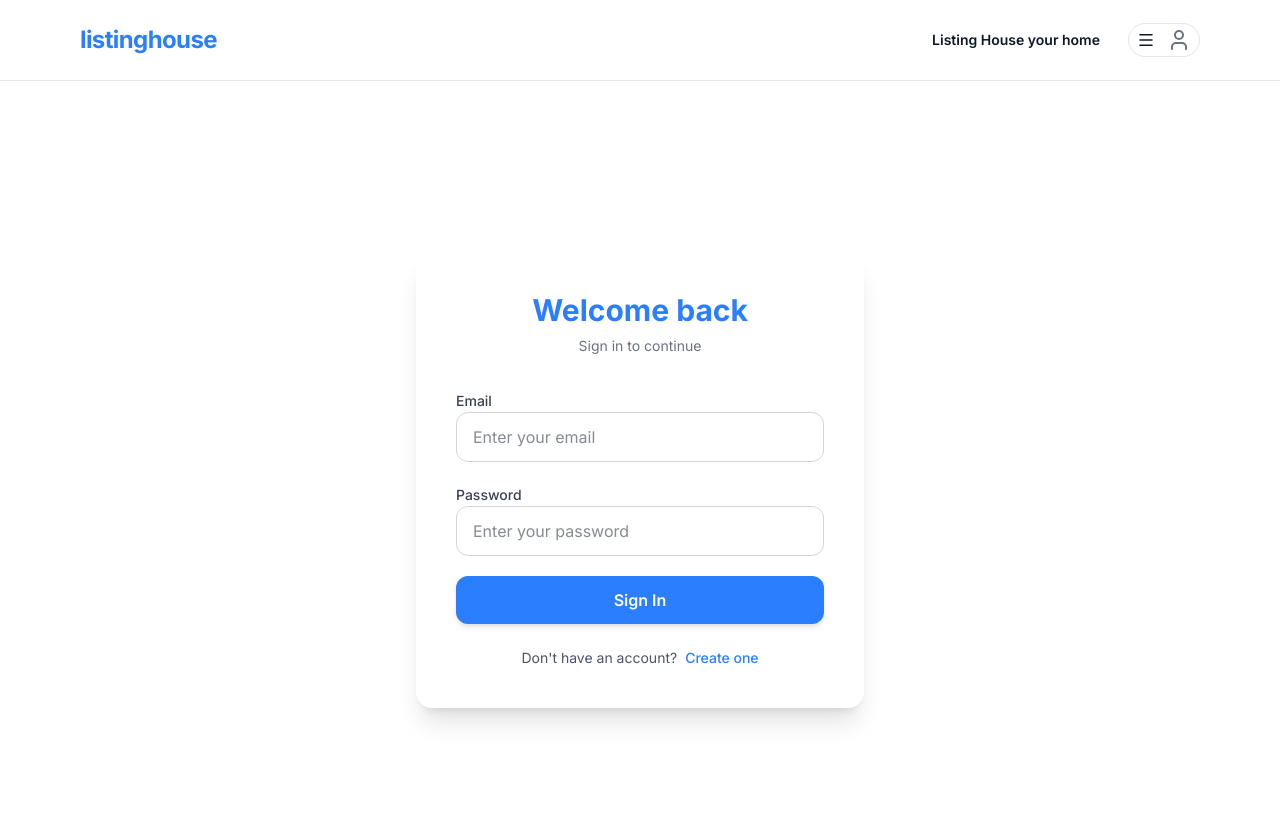
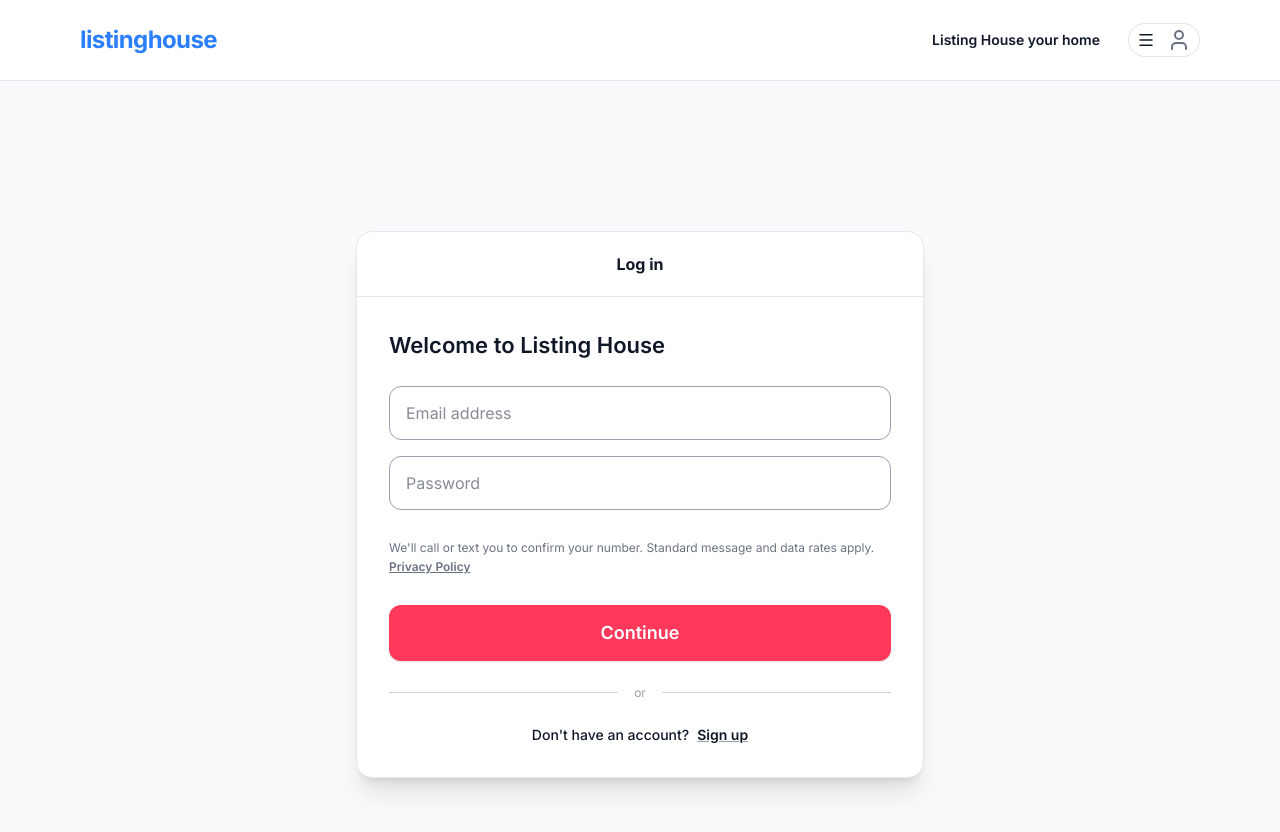
Before and after one commit to Het-Rasadiya-Opash/Final-Project-MERN, a React (Vite) app in the folder Frontend/: page /auth in a window 1280 px wide. Shown: the top 832 px of the page. Built offline with nearby package versions, Linux system fonts and the light colour scheme.

Commit message:
AuthPage in Some ui changes

```diff
--- a/Frontend/src/pages/AuthPage.tsx
+++ b/Frontend/src/pages/AuthPage.tsx
@@ -41,96 +41,101 @@
   };
 
   return (
-  <div className="min-h-screen flex items-center justify-center  px-4">
-    <div className="w-full max-w-md bg-white rounded-2xl shadow-xl p-8 sm:p-10">
+    <div className="min-h-screen flex items-center justify-center bg-gray-50 px-4 py-12 pt-24">
+      <div className="w-full max-w-142 bg-white rounded-2xl shadow-xl border border-gray-200 overflow-hidden">
 
-      <div className="mb-8 text-center">
-        <h2 className="text-3xl font-bold text-blue-500">
-          {isRegister ? "Create your account" : "Welcome back"}
-        </h2>
-        <p className="text-gray-500 text-sm mt-2">
-          {isRegister
-            ? "Sign up to start booking amazing stays"
-            : "Sign in to continue"}
-        </p>
+        {/* Header */}
+        <div className="border-b border-gray-200 px-6 py-5 text-center font-bold text-gray-900 text-base">
+          {isRegister ? "Sign up" : "Log in"}
         </div>
 
+        <div className="p-6 md:p-8">
+          <h2 className="text-[22px] font-semibold text-gray-900 mb-6">
+            Welcome to Listing House
+          </h2>
+
           {error && (
-        <div className="mb-6 p-3 text-sm bg-blue-50 text-blue-600 border border-blue-200 rounded-xl">
+            <div className="mb-6 p-3 text-sm flex items-center bg-red-50 text-red-600 border border-red-200 rounded-lg font-medium">
+              <svg className="w-5 h-5 mr-2" fill="currentColor" viewBox="0 0 20 20">
+                 <path fillRule="evenodd" d="M10 18a8 8 0 100-16 8 8 0 000 16zM8.707 7.293a1 1 0 00-1.414 1.414L8.586 10l-1.293 1.293a1 1 0 101.414 1.414L10 11.414l1.293 1.293a1 1 0 001.414-1.414L11.414 10l1.293-1.293a1 1 0 00-1.414-1.414L10 8.586 8.707 7.293z" clipRule="evenodd" />
+              </svg>
               {error}
             </div>
           )}
 
-      <form onSubmit={handleSubmit} className="space-y-5">
-
+          <form onSubmit={handleSubmit} className="space-y-4">
             {isRegister && (
               <div className="space-y-1">
-            <label className="text-sm font-medium text-gray-700">
-              Username
-            </label>
                 <input
                   type="text"
                   value={formData.username}
                   onChange={(e) =>
                     setFormData({ ...formData, username: e.target.value })
                   }
-              className="w-full px-4 py-3 rounded-xl border border-gray-300 focus:ring-2 focus:ring-blue-500 focus:border-blue-500 outline-none transition duration-200"
-              placeholder="Enter your username"
+                  className="w-full px-4 py-3.5 rounded-xl border border-gray-400 focus:ring-2 focus:ring-black focus:border-black outline-none transition duration-200 text-gray-900"
+                  placeholder="Username"
                   required
                 />
               </div>
             )}
 
             <div className="space-y-1">
-          <label className="text-sm font-medium text-gray-700">
-            Email
-          </label>
               <input
                 type="email"
                 value={formData.email}
                 onChange={(e) =>
                   setFormData({ ...formData, email: e.target.value })
                 }
-            className="w-full px-4 py-3 rounded-xl border border-gray-300 focus:ring-2 focus:ring-blue-500 focus:border-blue-500 outline-none transition duration-200"
-            placeholder="Enter your email"
+                className="w-full px-4 py-3.5 rounded-xl border border-gray-400 focus:ring-2 focus:ring-black focus:border-black outline-none transition duration-200 text-gray-900"
+                placeholder="Email address"
                 required
               />
             </div>
 
             <div className="space-y-1">
-          <label className="text-sm font-medium text-gray-700">
-            Password
-          </label>
               <input
                 type="password"
                 value={formData.password}
                 onChange={(e) =>
                   setFormData({ ...formData, password: e.target.value })
                 }
-            className="w-full px-4 py-3 rounded-xl border border-gray-300 focus:ring-2 focus:ring-blue-500 focus:border-blue-500 outline-none transition duration-200"
-            placeholder="Enter your password"
+                className="w-full px-4 py-3.5 rounded-xl border border-gray-400 focus:ring-2 focus:ring-black focus:border-black outline-none transition duration-200 text-gray-900"
+                placeholder="Password"
                 required
               />
             </div>
 
+            <p className="text-xs text-gray-500 py-3 leading-relaxed">
+              We'll call or text you to confirm your number. Standard message and data rates apply. <span className="font-semibold underline cursor-pointer">Privacy Policy</span>
+            </p>
+
             <button
               type="submit"
-          className="w-full bg-blue-500 hover:bg-blue-600 text-white py-3 rounded-xl font-semibold transition duration-200 shadow-md hover:shadow-lg"
+              className="w-full bg-primary hover:bg-primary-dark text-white py-3.5 rounded-xl font-semibold transition duration-200 text-lg shadow-sm"
             >
-          {isRegister ? "Create Account" : "Sign In"}
+              Continue
             </button>
           </form>
 
-      <div className="text-center mt-6 text-sm text-gray-600">
+          <div className="flex items-center my-6">
+            <div className="grow border-t border-gray-300"></div>
+            <span className="shrink-0 mx-4 text-gray-400 text-xs">or</span>
+            <div className="grow border-t border-gray-300"></div>
+          </div>
+
+          <div className="text-center text-sm font-medium text-gray-900">
             {isRegister
               ? "Already have an account?"
               : "Don't have an account?"}
             <button
+              type="button"
               onClick={() => setIsRegister(!isRegister)}
-          className="ml-2 font-medium text-blue-500 hover:underline"
+              className="ml-2 font-semibold underline hover:text-gray-700 decoration-gray-400"
             >
-          {isRegister ? "Sign In" : "Create one"}
+              {isRegister ? "Log in" : "Sign up"}
             </button>
+          </div>
+
         </div>
       </div>
     </div>
```
Lines whose indentation alone changed are shown as unchanged.
